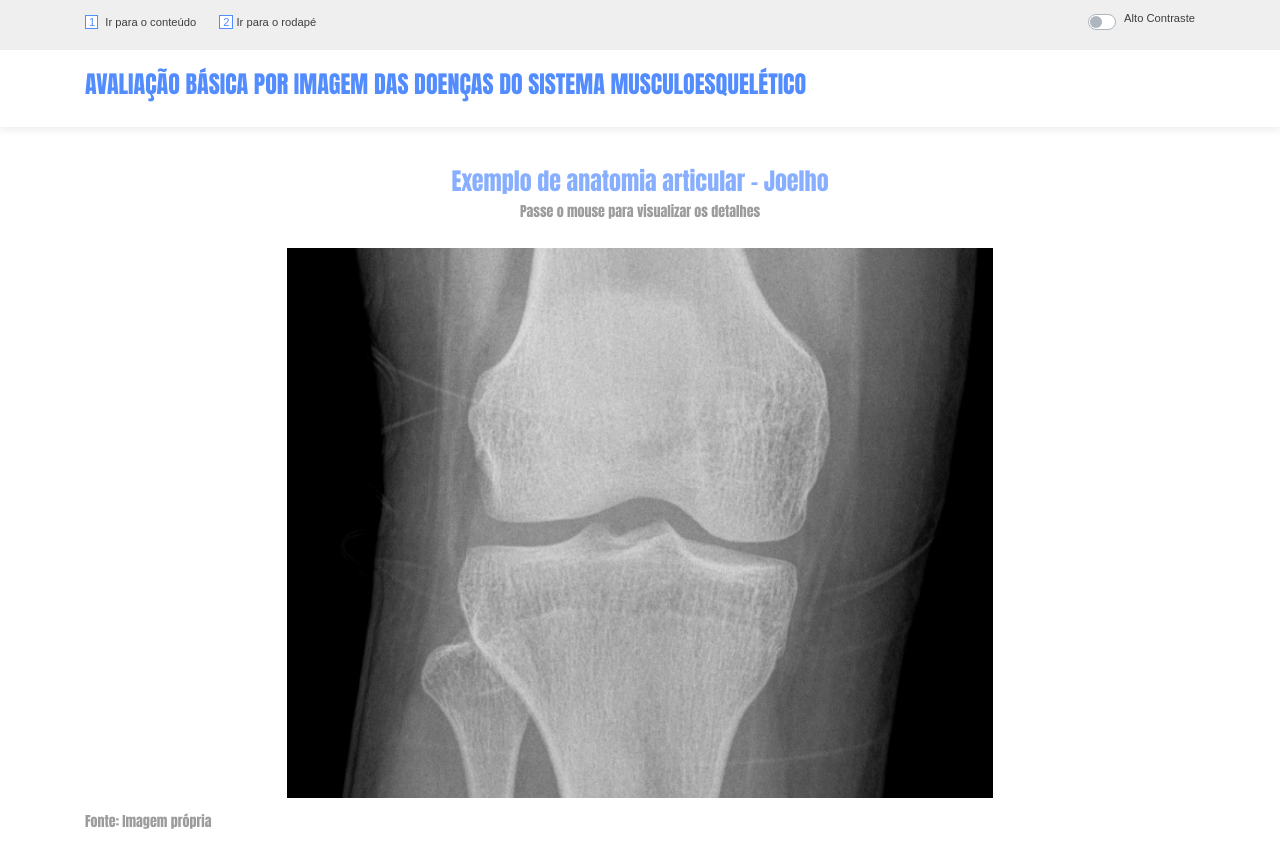
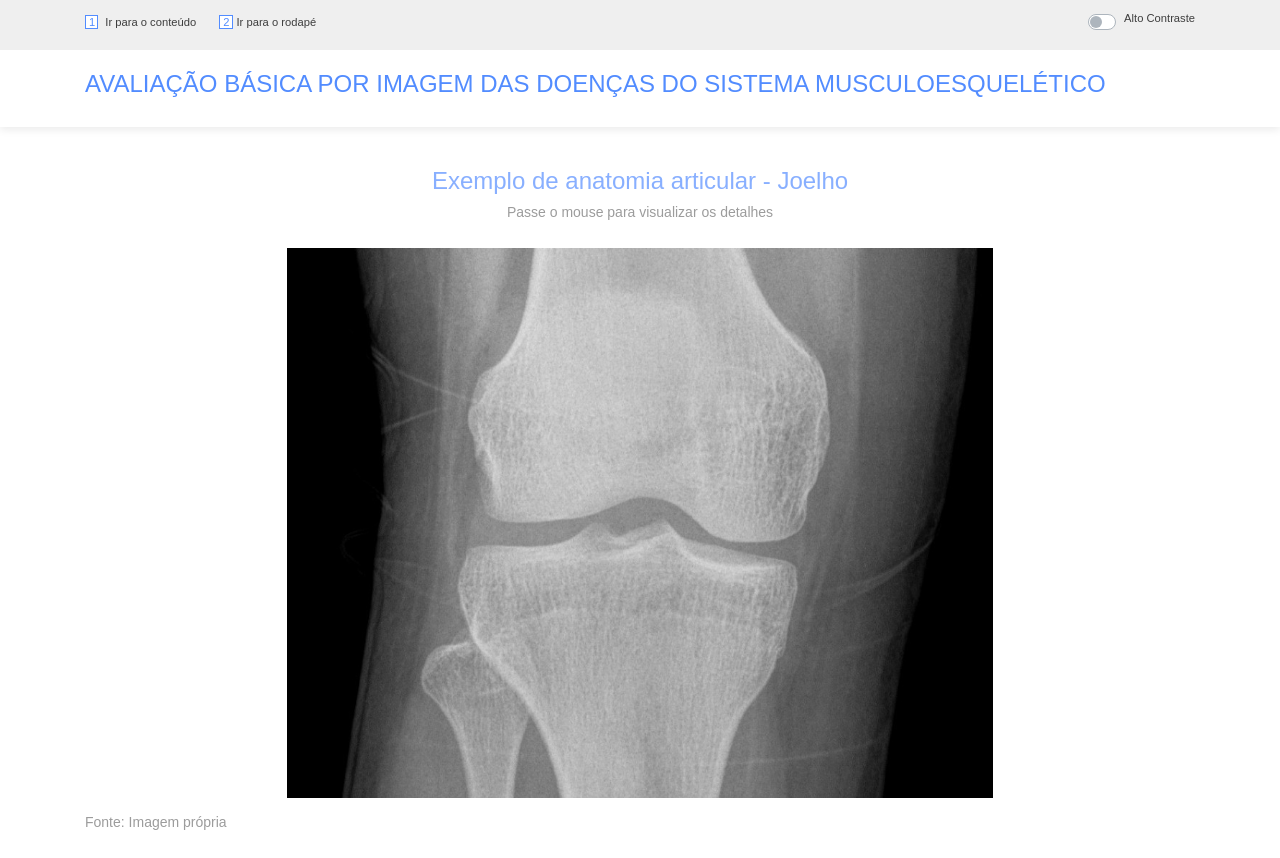
Before and after one commit to alicemelosousa/anatomia-articular-joelho, a plain HTML site: page index.html in a window 1280 px wide. Shown: the top 858 px of the page. Drawn offline with Linux system fonts and the light colour scheme.

Commit message:
fix-fonte

```diff
--- a/style/style.css
+++ b/style/style.css
@@ -1,5 +1,5 @@
 body {
-  font-family: "Impact",  sans-serif;
+  font-family: "Open-sans",  sans-serif;
   font-size: 16px;
   color: #333333;
   align-items: center;
```
